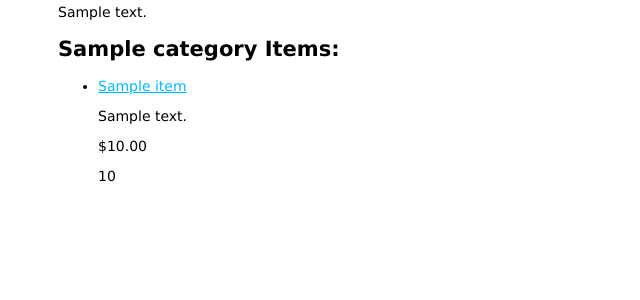
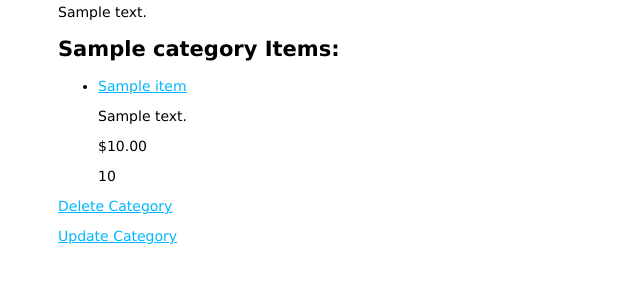
Before and after one commit to rkuang/inventory-application, a Node server app: page /category/600000000000000000000001 in a window 1280 px wide. Shown: the part 233-533 px from the top of the page, without its empty margins (0-640 px from the left). Run offline with Node 20, Linux system fonts and the light colour scheme; tables that the repository leaves empty hold one stand-in row (values such as "Sample post"); some libraries are stand-ins or nearby versions.

Commit message:
update delete GET and POST for category

```diff
--- a/controllers/categoryController.js
+++ b/controllers/categoryController.js
@@ -64,5 +64,66 @@ module.exports = {
         });
       }
     }
+  ],
+  category_delete_get: (req, res, next) => {
+    async.parallel({
+      category: (cb) => {
+        Category.findById(req.params.id, cb);
+      },
+      category_items: (cb) => {
+        Item.find({ 'category': req.params.id }, cb);
+      }
+    }, (err, results) => {
+      if (err) next(err);
+      if (results.category == null) {
+        const error = new Error('Category not found');
+        error.status = 404;
+        next(error);
+      }
+      res.render('category_delete', {
+        title: 'Delete Category',
+        category: results.category,
+        category_items: results.category_items
+      });
+    });
+  },
+  category_delete_post: (req, res, next) => {
+    Category.findByIdAndDelete(req.params.id, (err) => {
+      if (err) next(err);
+      res.redirect('/categories');
+    })
+  },
+  category_update_get: (req, res, next) => {
+    Category.findById(req.params.id, (err, category) => {
+      res.render('category_form', {
+        title: 'Update Category',
+        category: category
+      });
+    })
+  },
+  category_update_post: [
+    body('name', 'Name cannot be empty.').trim().not().isEmpty().escape(),
+    body('description', 'Description cannot be empty.').trim().not().isEmpty().escape(),
+    (req, res, next) => {
+      const errors = validationResult(req);
+      const category = new Category({
+        name: req.body.name,
+        description: req.body.description,
+        _id: req.params.id
+      });
+      if (!errors.isEmpty()) {
+        res.render('category_form', {
+          title: 'Update Category',
+          category: category,
+          errors: errors.array()
+        });
+      } else {
+        Category.findByIdAndUpdate(req.params.id, category, (err) => {
+          if (err) next(err);
+          res.redirect(category.url);
+        })
+      }
+    }
   ]
+
 }
--- a/routes/index.js
+++ b/routes/index.js
@@ -22,6 +22,9 @@ router.get('/categories', categoryController.category_list);
 router.get('/category/create', categoryController.category_create_get);
 router.post('/category/create', categoryController.category_create_post)
 router.get('/category/:id', categoryController.category_detail);
-
+router.get('/category/:id/delete', categoryController.category_delete_get);
+router.post('/category/:id/delete', categoryController.category_delete_post);
+router.get('/category/:id/update', categoryController.category_update_get);
+router.post('/category/:id/update', categoryController.category_update_post);
 
 module.exports = router;
--- a/views/category_detail.pug
+++ b/views/category_detail.pug
@@ -12,3 +12,8 @@ block content
         a(href=item.category.url) #{item.category.name}
         p= item.price_formatted
         p= item.quantity
+
+  p
+    a(href=category.url + "/delete") Delete Category
+  p
+    a(href=category.url + "/update") Update Category
```
Also changed, not shown: views/category_delete.pug (added, +17 -0 lines).
